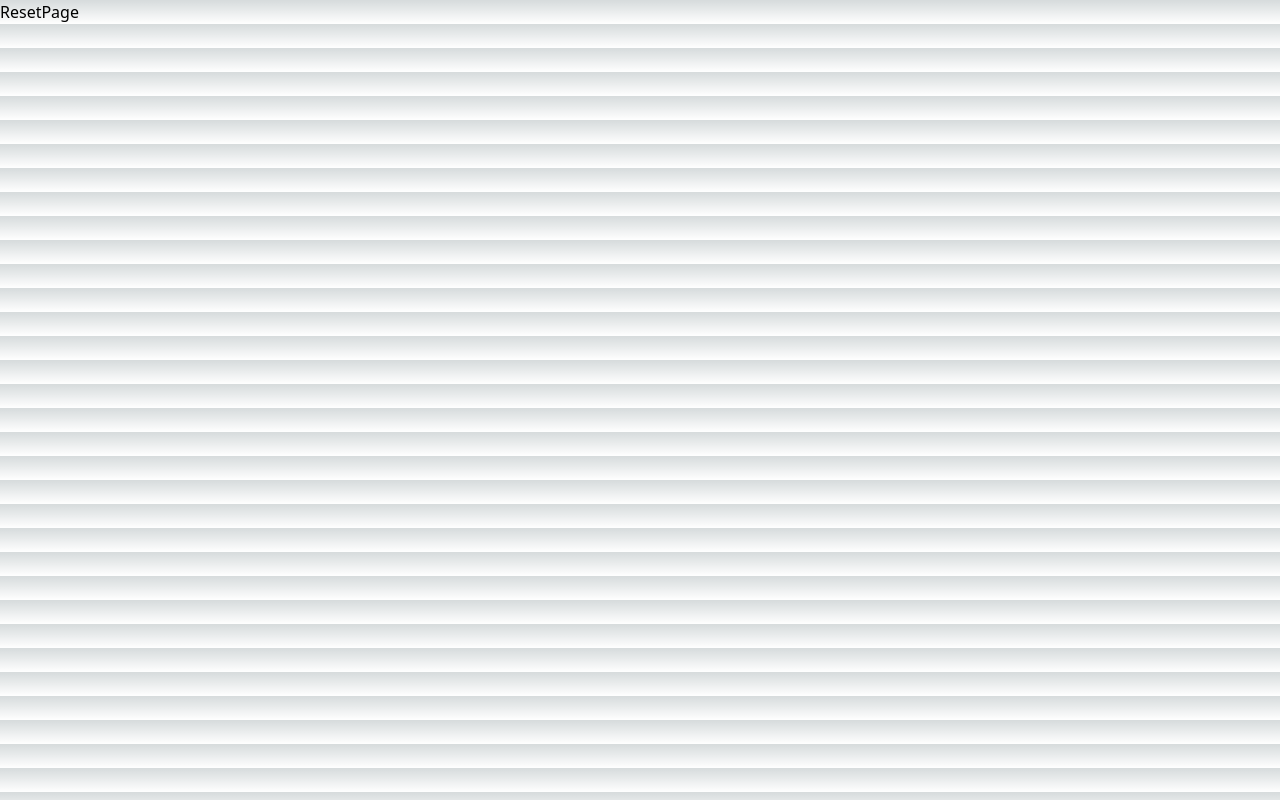
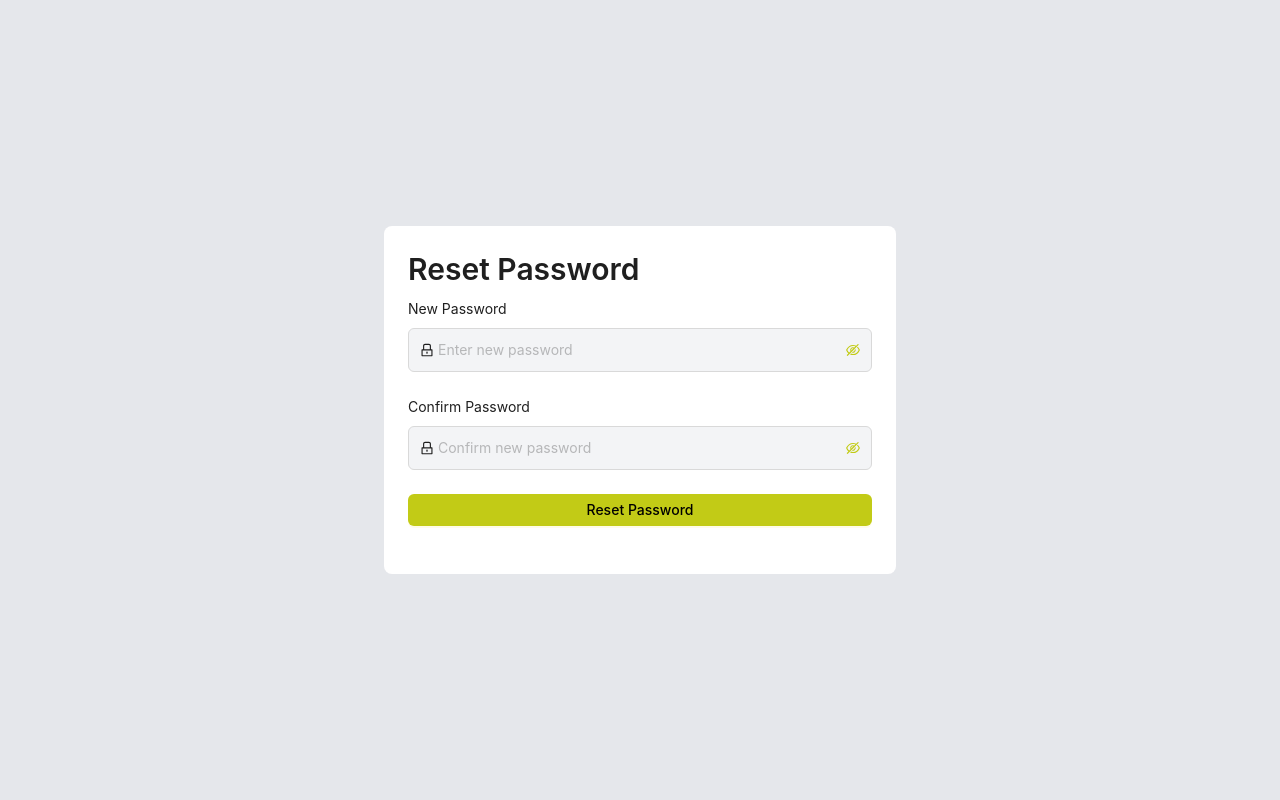
Before and after one commit to GuevaraMarius/next-starter, a Next.js app: page /reset in a window 1280 px wide. Built offline with nearby package versions, Linux system fonts and the light colour scheme.

Commit message:
Fix: drag and drop functionality

```diff
--- a/src/components/dashboard/data.tsx
+++ b/src/components/dashboard/data.tsx
@@ -87,31 +87,34 @@ const DashboardData = () => {
 
     const tasks = tasksResponse.data;
     const today = new Date();
+    const startOfToday = new Date(
+      today.getFullYear(),
+      today.getMonth(),
+      today.getDate(),
+    );
     const startOfWeek = new Date(
-      today.setDate(today.getDate() - today.getDay()),
+      today.getFullYear(),
+      today.getMonth(),
+      today.getDate() - today.getDay(),
     );
     const startOfMonth = new Date(today.getFullYear(), today.getMonth(), 1);
 
-    const totalTasks = tasks.length;
-    const completedTasks = tasks.filter(
-      (task: any) => task.status === "DONE",
-    ).length;
-    const pendingTasks = tasks.filter(
-      (task: any) => task.status === "PENDING",
-    ).length;
-    const offTrackTasks = tasks.filter(
-      (task: any) => task.status === "OFF-TRACK",
-    ).length;
-
     const filteredByPeriod = (period: string) => {
-      if (period === "week")
+      if (period === "today") {
+        return tasks.filter(
+          (task: any) => new Date(task.deadline) >= startOfToday,
+        );
+      }
+      if (period === "week") {
         return tasks.filter(
           (task: any) => new Date(task.deadline) >= startOfWeek,
         );
-      if (period === "month")
+      }
+      if (period === "month") {
         return tasks.filter(
           (task: any) => new Date(task.deadline) >= startOfMonth,
         );
+      }
       return tasks;
     };
 
--- a/src/components/data/table.tsx
+++ b/src/components/data/table.tsx
@@ -182,6 +182,9 @@ const DraggableTable: FC<{ data: DataType[] }> = ({ data }) => {
       message.error(`Failed to update task status: ${error.message}`);
     }
   };
+  const disabledDate = (current: any) => {
+    return current && current.isBefore(dayjs().startOf("day"), "day");
+  };
 
   const columns: ColumnsType<DataType> = [
     {
@@ -353,6 +356,7 @@ const DraggableTable: FC<{ data: DataType[] }> = ({ data }) => {
                     ]}
                   >
                     <DatePicker
+                      disabledDate={disabledDate}
                       format="YYYY-MM-DD"
                       suffixIcon={<CalendarOutlined />}
                       style={{ padding: "10px", width: "100%" }}
--- a/src/components/login/index.tsx
+++ b/src/components/login/index.tsx
@@ -27,7 +27,7 @@ const Login = () => {
       localStorage.setItem("access_token", response.access_token);
       router.push("/dashboard");
     } catch (error: any) {
-      const errorMessage = error?.data?.message || "Login failed!";
+      const errorMessage = error?.data?.message || "Invalid credentials";
       message.error(errorMessage);
     }
   };
--- a/src/components/resetPassword/index.tsx
+++ b/src/components/resetPassword/index.tsx
@@ -1,7 +1,109 @@
-import React from "react";
+import { Button, Form, Input, Typography, message } from "antd";
+import { LockOutlined } from "@ant-design/icons";
+import { useRouter } from "next/router";
+import { useResetPasswordMutation } from "@/lib/slices/apiSlice";
+
+const { Title } = Typography;
 
 const ResetPassword = () => {
-  return <div>index</div>;
+  const router = useRouter();
+  const [resetPassword, { isLoading }] = useResetPasswordMutation();
+  const [form] = Form.useForm();
+
+  const onFinish = async (values: any) => {
+    try {
+      const token = Array.isArray(router.query.token)
+        ? router.query.token[0]
+        : router.query.token;
+
+      if (!token) {
+        throw new Error("Token is missing!");
+      }
+
+      const response = await resetPassword({
+        token,
+        newPassword: values.password,
+      }).unwrap();
+
+      if (response.status !== "success") {
+        throw new Error("Password reset failed!");
+      }
+      message.success("Password reset successful!");
+      router.push("/login");
+    } catch (error: any) {
+      const errorMessage = error?.data?.message || "Password reset failed!";
+      message.error(errorMessage);
+    }
+  };
+
+  return (
+    <div className="flex flex-col items-center justify-center min-h-screen bg-gray-200">
+      <div className="bg-white w-full max-w-lg rounded-lg overflow-hidden p-6">
+        <div className="h-full">
+          <Title level={2}>Reset Password</Title>
+          <Form
+            form={form}
+            layout="vertical"
+            onFinish={onFinish}
+            autoComplete="off"
+            style={{ width: "100%" }}
+          >
+            <Form.Item
+              label="New Password"
+              name="password"
+              rules={[
+                { required: true, message: "Please enter your new password" },
+              ]}
+              required={false}
+            >
+              <Input.Password
+                prefix={<LockOutlined className="site-form-item-icon" />}
+                placeholder="Enter new password"
+              />
+            </Form.Item>
+            <Form.Item
+              label="Confirm Password"
+              name="confirmPassword"
+              dependencies={["password"]}
+              hasFeedback
+              rules={[
+                {
+                  required: true,
+                  message: "Please confirm your password",
+                },
+                ({ getFieldValue }) => ({
+                  validator(_, value) {
+                    if (!value || getFieldValue("password") === value) {
+                      return Promise.resolve();
+                    }
+                    return Promise.reject(
+                      new Error("The two passwords do not match!"),
+                    );
+                  },
+                }),
+              ]}
+              required={false}
+            >
+              <Input.Password
+                prefix={<LockOutlined className="site-form-item-icon" />}
+                placeholder="Confirm new password"
+              />
+            </Form.Item>
+            <Form.Item>
+              <Button
+                type="primary"
+                htmlType="submit"
+                loading={isLoading}
+                block
+              >
+                Reset Password
+              </Button>
+            </Form.Item>
+          </Form>
+        </div>
+      </div>
+    </div>
+  );
 };
 
 export default ResetPassword;
--- a/src/components/shared/header.tsx
+++ b/src/components/shared/header.tsx
@@ -24,8 +24,8 @@ import {
 } from "antd";
 import type { MenuProps } from "antd";
 import { useRouter } from "next/router";
-import { useAddTaskMutation } from "lib/slices/apiSlice"; // Assuming apiSlice is correctly set up
-
+import { useAddTaskMutation } from "lib/slices/apiSlice";
+import dayjs from "dayjs";
 const { TextArea } = Input;
 const { Header } = Layout;
 const { Title } = Typography;
@@ -65,6 +65,9 @@ const AppHeader: React.FC<AppHeaderProps> = ({ onNavigate }) => {
       message.error("Failed to add task");
       console.log(error);
     }
+  };
+  const disabledDate = (current: any) => {
+    return current && current.isBefore(dayjs().startOf("day"), "day");
   };
 
   const items: MenuProps["items"] = [
@@ -179,6 +182,7 @@ const AppHeader: React.FC<AppHeaderProps> = ({ onNavigate }) => {
                     ]}
                   >
                     <DatePicker
+                      disabledDate={disabledDate}
                       suffixIcon={<CalendarOutlined />}
                       style={{ padding: "10px", width: "100%" }}
                       placeholder="--/--/--"
--- a/src/components/signup/index.tsx
+++ b/src/components/signup/index.tsx
@@ -16,12 +16,13 @@ import {
   LoginOutlined,
 } from "@ant-design/icons";
 import { useRegisterUserMutation } from "lib/slices/apiSlice";
-
+import { useRouter } from "next/router";
 const { Title } = Typography;
 
 const Signup = () => {
   const [register, { isLoading }] = useRegisterUserMutation();
   const [form] = Form.useForm();
+  const router = useRouter();
 
   const onFinish = async (values: any) => {
     try {
@@ -33,6 +34,7 @@ const Signup = () => {
       } else {
         message.success("Registration successful!");
         form.resetFields();
+        router.push("/login");
       }
     } catch (error: any) {
       const errorMsg = error?.data?.message || "Registration failed!";
--- /dev/null
+++ b/src/components/verification/index.tsx
@@ -0,0 +1,7 @@
+import React from "react";
+
+const VerifyAccount = () => {
+  return <div>Account Verified</div>;
+};
+
+export default VerifyAccount;
--- a/src/lib/slices/apiSlice.ts
+++ b/src/lib/slices/apiSlice.ts
@@ -4,9 +4,8 @@ interface UpdateTaskOrderDto {
 }
 
 const baseQuery = fetchBaseQuery({
-  baseUrl: "http://localhost:8000/",
+  baseUrl: "https://nest-starter-0wb4.onrender.com/",
   prepareHeaders: (headers, { endpoint }) => {
-    // Add Authorization header only for 'tasks' related endpoints
     const token = localStorage.getItem("access_token");
     if (token) {
       headers.set("Authorization", `Bearer ${token}`);
@@ -84,6 +83,16 @@ export const apiSlice = createApi({
         body: { email },
       }),
     }),
+    resetPassword: builder.mutation<
+      any,
+      { token: string; newPassword: string }
+    >({
+      query: (body) => ({
+        url: "/auth/reset-password",
+        method: "POST",
+        body,
+      }),
+    }),
     getProfile: builder.query<any, void>({
       query: () => "user/profile",
     }),
@@ -101,4 +110,5 @@ export const {
   useGetProfileQuery,
   useUpdateTaskOrderMutation,
   useForgotPasswordMutation,
+  useResetPasswordMutation,
 } = apiSlice;
--- a/src/pages/reset.tsx
+++ b/src/pages/reset.tsx
@@ -1,7 +1,12 @@
+import ResetPassword from "@/components/resetPassword";
 import React from "react";
 
 const ResetPage = () => {
-  return <div>ResetPage</div>;
+  return (
+    <>
+      <ResetPassword />
+    </>
+  );
 };
 
 export default ResetPage;
```
